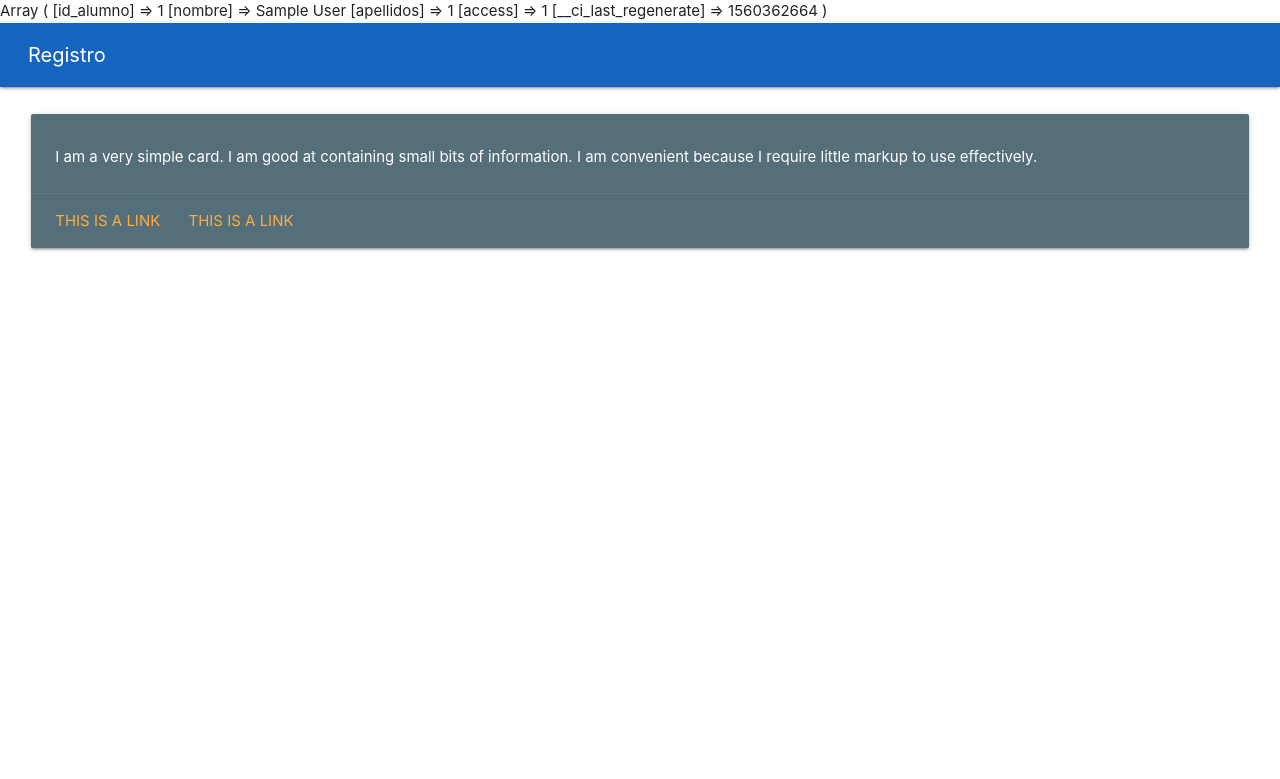
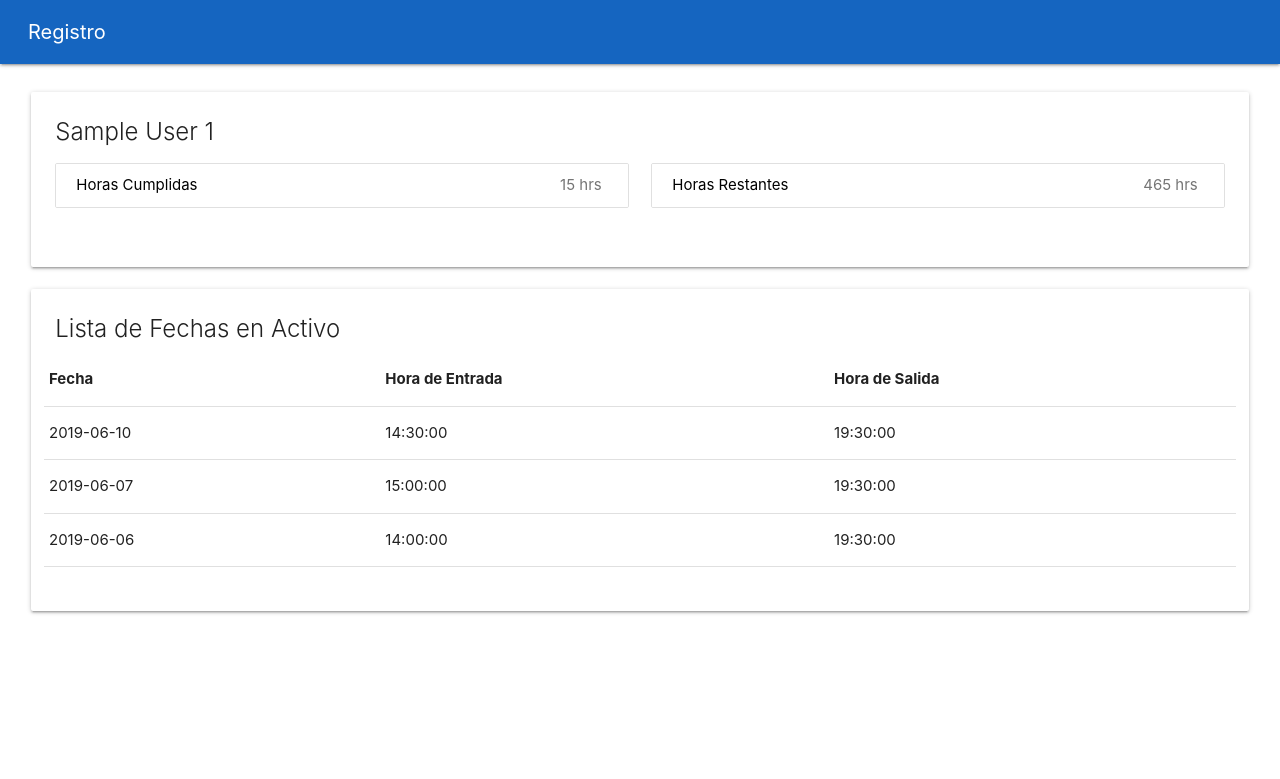
Before and after one commit to edythawne/PHP-SistemaParaControlDeHoras, a CodeIgniter app: page /database/index.php/alumno in a window 1280 px wide. Shown: the top 779 px of the page. Run offline with CodeIgniter, Linux system fonts and the light colour scheme; the visitor is signed in with stand-in values (Sample User, id 1); data comes from the database, SQL or seed files in the repository; both versions use the stored data as it was after the commit.

Commit message:
Initial Commit

```diff
--- a/application/controllers/AlumnoController.php
+++ b/application/controllers/AlumnoController.php
@@ -13,20 +13,35 @@ class AlumnoController extends CI_Controller {
         // Cargar librerias
         $this -> load -> helper('url');
         $this -> load -> helper('materializecss_helper');
+
+        // Model
+        $this -> load -> model('user_model');
     }
 
     /**
      * Index Method
      */
     public function index(){
-        $data = array(
-            'nav_params' => array('toolbar' => 'Registro', 'nav_action' => 'nothing', 'nav_icon' => 'menu', 'nav_href' => ''),
+        // Validacion de sessiones
+        if (!$this -> session -> userdata('nombre')){
+            redirect('home');
+        }
+
+        // Mostrar algunos datos
+        $data = array('nav_params' => array('toolbar' => 'Registro', 'nav_action' => 'nothing', 'nav_icon' => 'menu', 'nav_href' => ''));
+
+        // Consultas
+        $consult_1 = $this -> user_model -> horasCumplidas($this -> session -> userdata('id_alumno'));
+        $consult_2 = $this -> user_model -> mostrarRegistroHorasCumplidas($this -> session -> userdata('id_alumno'));
+
+        $dataStudent = array(
+            'horasCumplidas' => $consult_1[0]['HorasCumplidas'],
+            'horasRestantes' => (480 - $consult_1[0]['HorasCumplidas']),
+            'registroHorasCumplidas' => $consult_2
         );
 
-        print_r($this->session->userdata);
-
         $this -> load -> view('html/header', $data);
-        $this -> load -> view('alumnos/alumno');
+        $this -> load -> view('alumnos/alumno', $dataStudent);
         $this -> load -> view('html/footer');
     }
 }
--- a/application/models/User_model.php
+++ b/application/models/User_model.php
@@ -17,7 +17,7 @@ class User_model extends CI_Model {
      * @param $password
      * @return mixed
      */
-    public function searchUserForPassword($user, $password){
+    public function buscarAlumno($user, $password){
         $this -> load -> database();
 
         $this -> db -> select('id_alumno, nombre, apellidos');
@@ -29,4 +29,37 @@ class User_model extends CI_Model {
 
         return $result;
     }
+
+    /**
+     * Obtener las horas cumplidas de un alumno
+     * @param $id_alumno
+     * @return mixed
+     */
+    public function horasCumplidas($id_alumno){
+        $this -> load -> database();
+        $sql = "SELECT SUM(TIMESTAMPDIFF(MINUTE, al_entrada, al_salida)) DIV 60 AS HorasCumplidas FROM Horarios WHERE fk_alumno = $id_alumno";
+        $query = $this -> db -> query($sql);
+        $result =  $query -> result_array();
+        $this -> db -> close();
+
+        return $result;
+    }
+
+    /**
+     * Mostrar las fechas de los registros
+     * @param $id_alumno
+     * @return mixed
+     */
+    public function mostrarRegistroHorasCumplidas($id_alumno){
+        $this -> load -> database();
+
+        $sql = "SELECT fk_alumno, DATE(al_entrada) AS fecha_entrada, DATE(al_salida) AS fecha_salida, DATE_FORMAT(al_entrada, '%T') ".
+                    "AS hora_entrada, DATE_FORMAT(al_salida, '%T') AS hora_salida FROM Horarios WHERE fk_alumno = $id_alumno ".
+                    "ORDER BY fecha_entrada DESC";
+        $query = $this -> db -> query($sql);
+        $result =  $query -> result_array();
+        $this -> db -> close();
+
+        return $result;
+    }
 }
--- a/application/views/alumnos/alumno.php
+++ b/application/views/alumnos/alumno.php
@@ -7,15 +7,59 @@ defined('BASEPATH') OR exit('No direct script access allowed');
         <div class="row">
 
             <div class="col s12">
-                <div class="card blue-grey darken-1">
-                    <div class="card-content white-text">
-                        <span class="card-title"><?php  ?></span>
-                        <p>I am a very simple card. I am good at containing small bits of information.
-                            I am convenient because I require little markup to use effectively.</p>
+                <div class="card">
+                    <div class="card-content ">
+                        <span class="card-title"><?php echo $_SESSION['nombre'].' '.$_SESSION['apellidos']  ?></span>
+                        <div class="row">
+                            <div class="col s12 m6 l6">
+                                <div class="collection">
+                                    <a href="#!" class="collection-item black-text">Horas Cumplidas
+                                        <span class="badge" data-badge-caption="hrs"><?php echo $horasCumplidas; ?></span>
+                                    </a>
+                                </div>
+                            </div>
+
+                            <div class="col s12 m6 l6">
+                                <div class="collection">
+                                    <a href="#!" class="collection-item black-text">Horas Restantes
+                                        <span class="badge" data-badge-caption="hrs"><?php echo $horasRestantes; ?></span>
+                                    </a>
+                                </div>
+                            </div>
+
+                        </div>
                     </div>
-                    <div class="card-action">
-                        <a href="#">This is a link</a>
-                        <a href="#">This is a link</a>
+                </div>
+            </div>
+
+
+            <div class="col s12">
+                <div class="card">
+                    <div class="card-content ">
+                        <span class="card-title">Lista de Fechas en Activo</span>
+                        <div class="row">
+
+                            <table class="highlight">
+                                <thead>
+                                    <tr>
+                                        <th>Fecha</th>
+                                        <th>Hora de Entrada</th>
+                                        <th>Hora de Salida</th>
+                                    </tr>
+                                </thead>
+                                <tbody>
+                                    <?php foreach ($registroHorasCumplidas as $rhc): ?>
+                                    <tr>
+                                        <td><?php echo $rhc['fecha_entrada']; ?></td>
+                                        <td><?php echo $rhc['hora_entrada']; ?></td>
+                                        <td><?php echo $rhc['hora_salida']; ?></td>
+                                    </tr>
+                                    <?php endforeach; ?>
+                                </tbody>
+                            </table>
+
+
+                        </div>
                     </div>
                 </div>
             </div>
```
Also changed, not shown: application/controllers/HomeController.php (+5 -5 lines), public/db/ford32_vesp.sql (+43 -5 lines).
